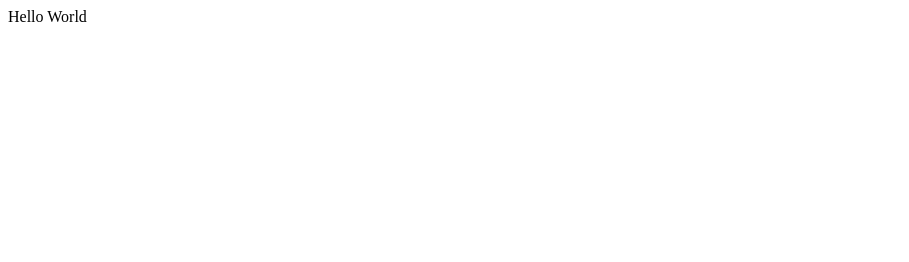
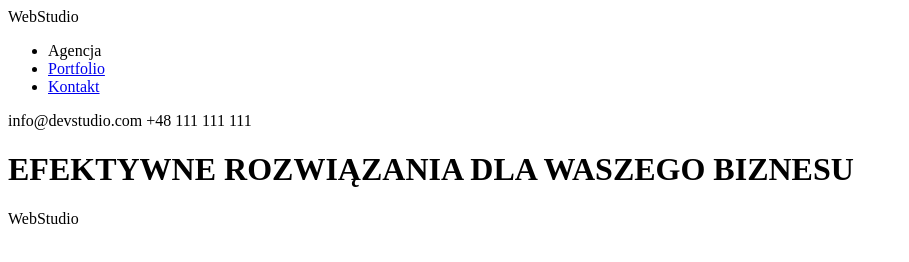
Before and after one commit to Yarshineku/goit-markup-hw-01, a plain HTML site: page index.html in a window 1280 px wide. Shown: the whole page, without its empty margins (0-909 px from the left). Drawn offline with Linux system fonts and the light colour scheme.

Commit message:
first index html init

```diff
--- a/index.html
+++ b/index.html
@@ -1,7 +1,27 @@
-<html>
+<!DOCTYPE html>
+<html lang="pl">
   <head>
-    <body>
-      <p>Hello World</p>
-    </body>
+    <meta charset="UTF-8" />
+    <meta http-equiv="X-UA-Compatible" content="IE=edge" />
+    <meta name="viewport" content="width=device-width, initial-scale=1.0" />
+    <title>hw1</title>
   </head>
+  <body>
+    <header>
+      <a herf="#"> <span>Web</span>Studio</a>
+      <nav>
+        <ul>
+          <li><a herf="#">Agencja</a></li>
+          <li><a href="#">Portfolio</a></li>
+          <li><a href="#">Kontakt</a></li>
+        </ul>
+      </nav>
+      <a herf="#">info@devstudio.com</a>
+      <a herf="#">+48 111 111 111</a>
+    </header>
+    <main><h1>EFEKTYWNE ROZWIĄZANIA DLA WASZEGO BIZNESU</h1></main>
+    <footer>
+      <a herf="#"> <span>Web</span>Studio</a>
+    </footer>
+  </body>
 </html>
```
